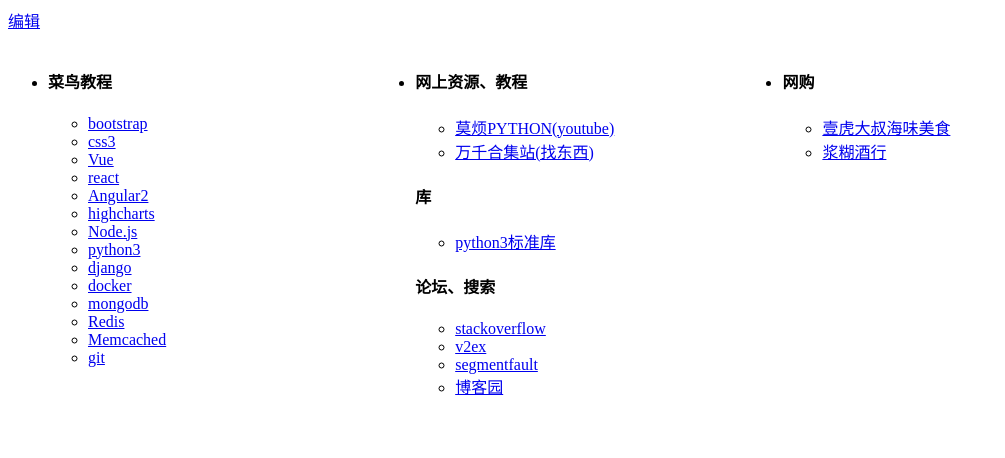
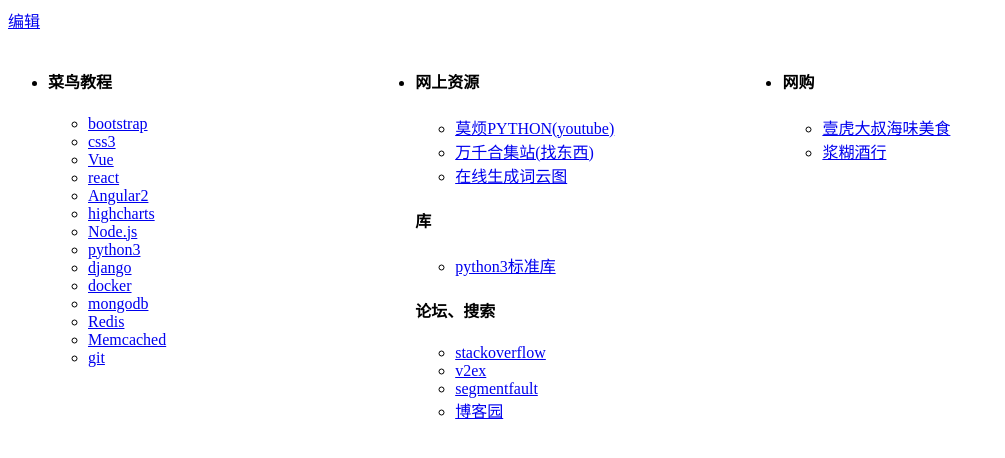
Before and after one commit to bjhhh/bjhhh.github.io, a plain HTML site: page index.html in a window 1280 px wide. Shown: the whole page, without its empty margins (0-1005 px from the left). Drawn offline with Linux system fonts and the light colour scheme.

Commit message:
Update index.html

```diff
--- a/index.html
+++ b/index.html
@@ -43,11 +43,11 @@
 </li>
 
 <li>
-	<h4>网上资源、教程</h4>
+	<h4>网上资源</h4>
 	<ul>
 	<li><a href="https://morvanzhou.github.io/tutorials/">莫烦PYTHON(youtube)</a></li>
 	<li><a href="http://www.hejizhan.com/bbs/">万千合集站(找东西)</a></li>
-
+	<li><a href="https://wordart.com/">在线生成词云图</a></li>
 	</ul>
 
 
```
